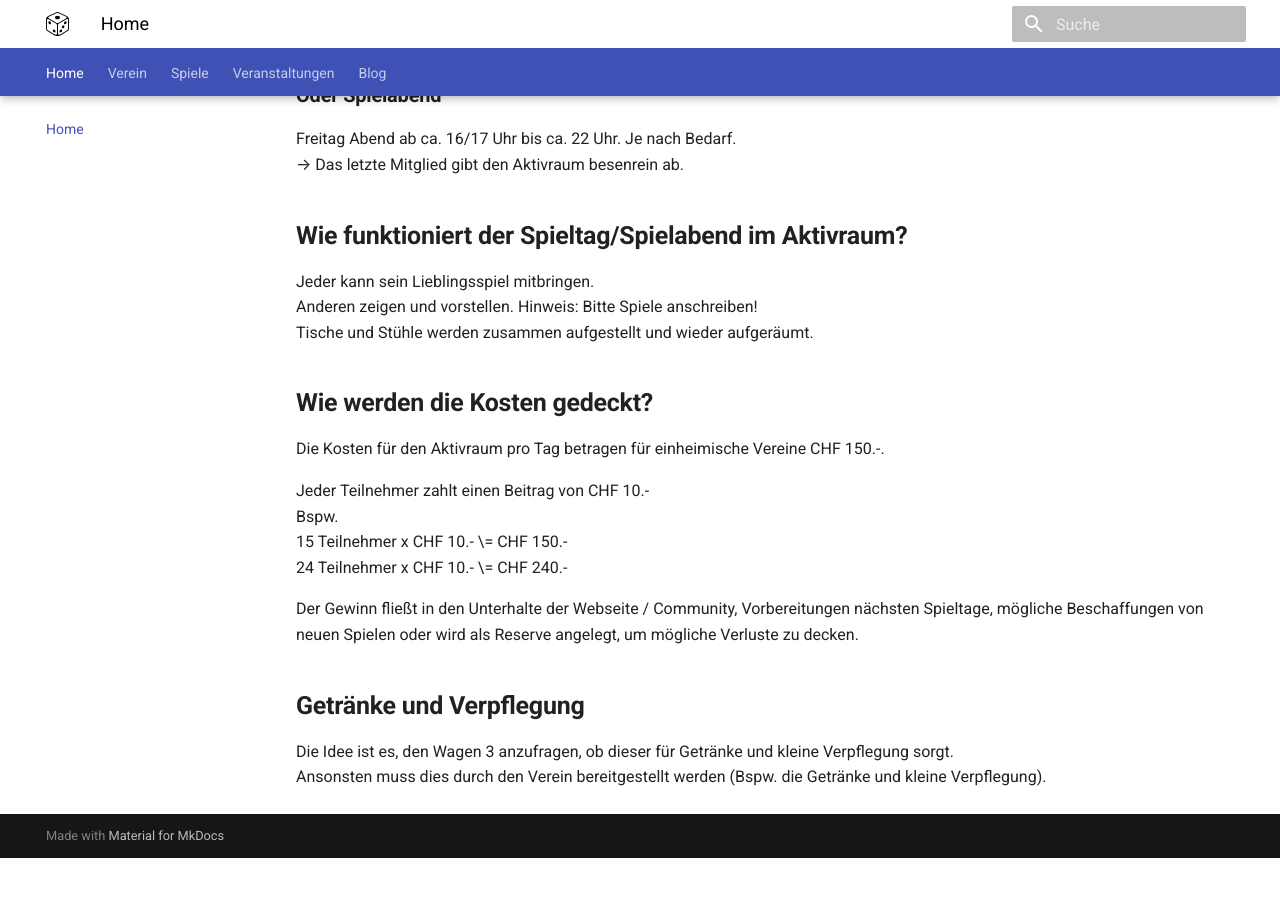
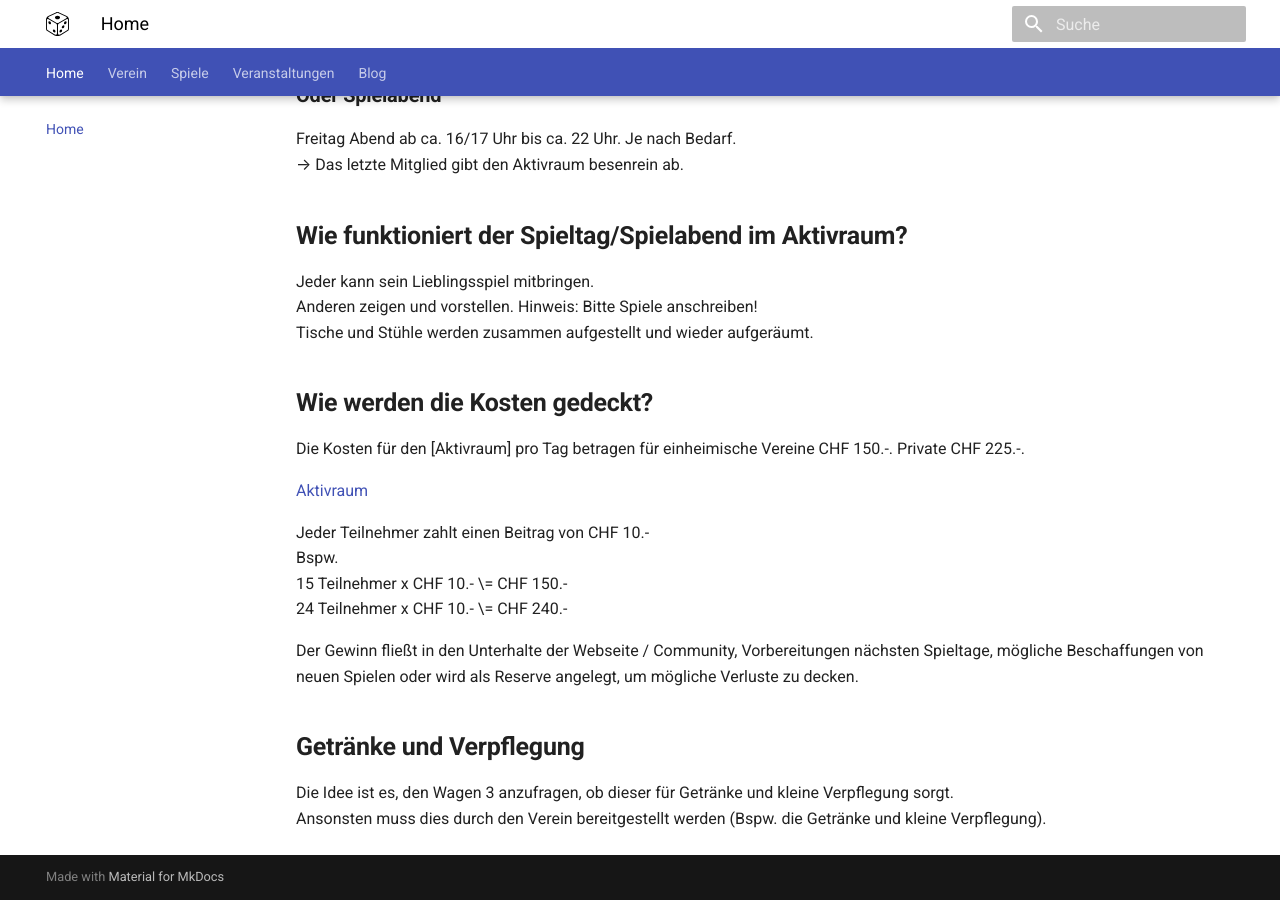
Before and after one commit to spielsteinar/spielstein.ch, an MkDocs documentation site: the page built from docs/index.md, in a window 1280 px wide and 900 px high, scrolled down 1869 px. Built offline with MkDocs 1.6.1 and Material for MkDocs 9.7.7, drawn with Linux system fonts in a browser that asks for light colours; before the commit the page ends 2727 px from its top, so only the background shows below that.

Commit message:
chore: Update club/index.md with Aktivraum cost information

```diff
--- a/docs/index.md
+++ b/docs/index.md
@@ -74,7 +74,9 @@ Tische und Stühle werden zusammen aufgestellt und wieder aufgeräumt.
 
 ## **Wie werden die Kosten gedeckt?**
 
-Die Kosten für den Aktivraum pro Tag betragen für einheimische Vereine CHF 150.-.
+Die Kosten für den [Aktivraum] pro Tag betragen für einheimische Vereine CHF 150.-. Private CHF 225.-.
+
+[Aktivraum](https://www.schulen-stein-ar.ch/verwaltung/gesuch-raumbenuetzung/p-69/)
 
 Jeder Teilnehmer zahlt einen Beitrag von CHF 10.-
 Bspw.
```
Also changed, not shown: docs/events/spielabend.md (added).
